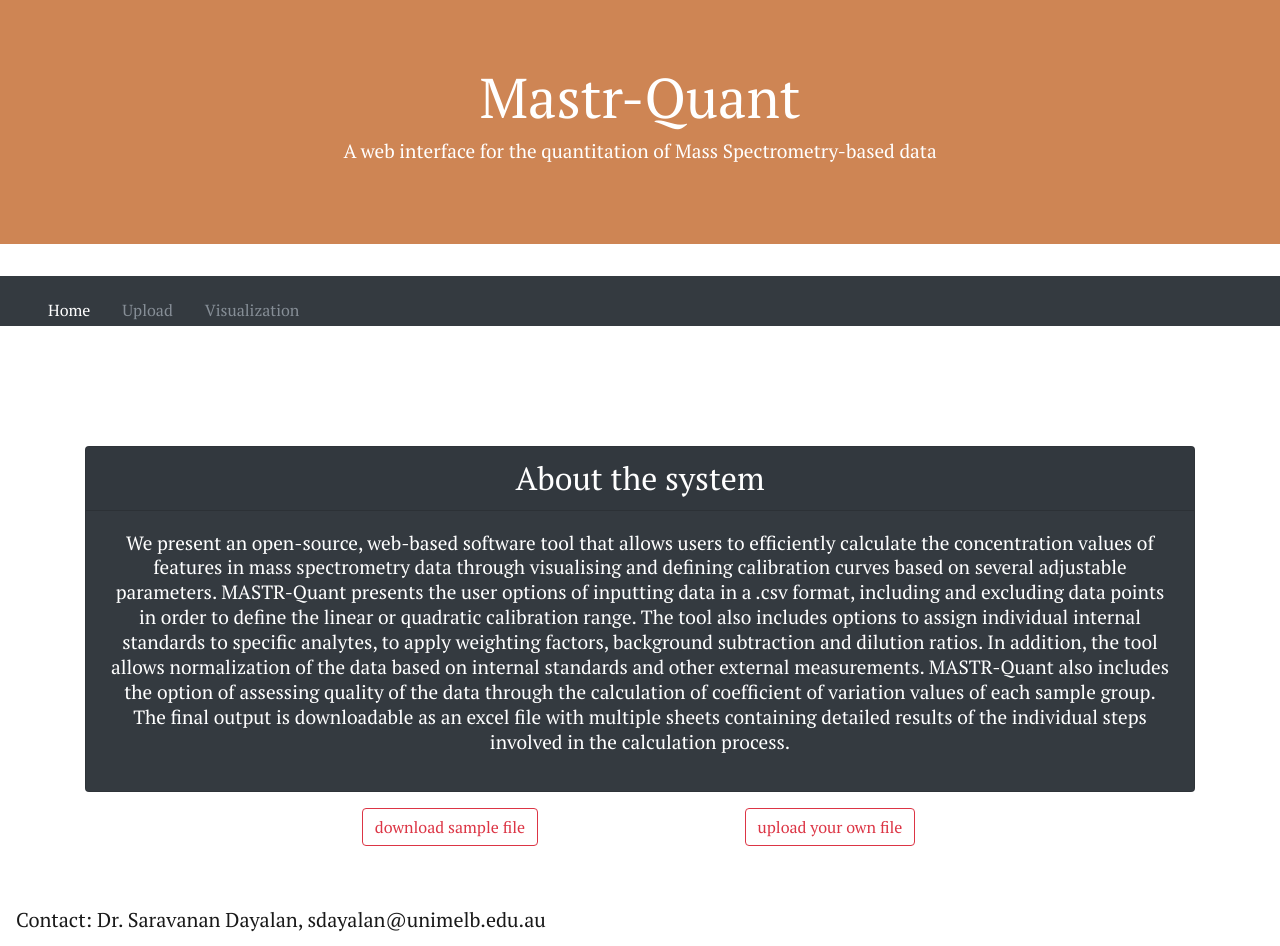
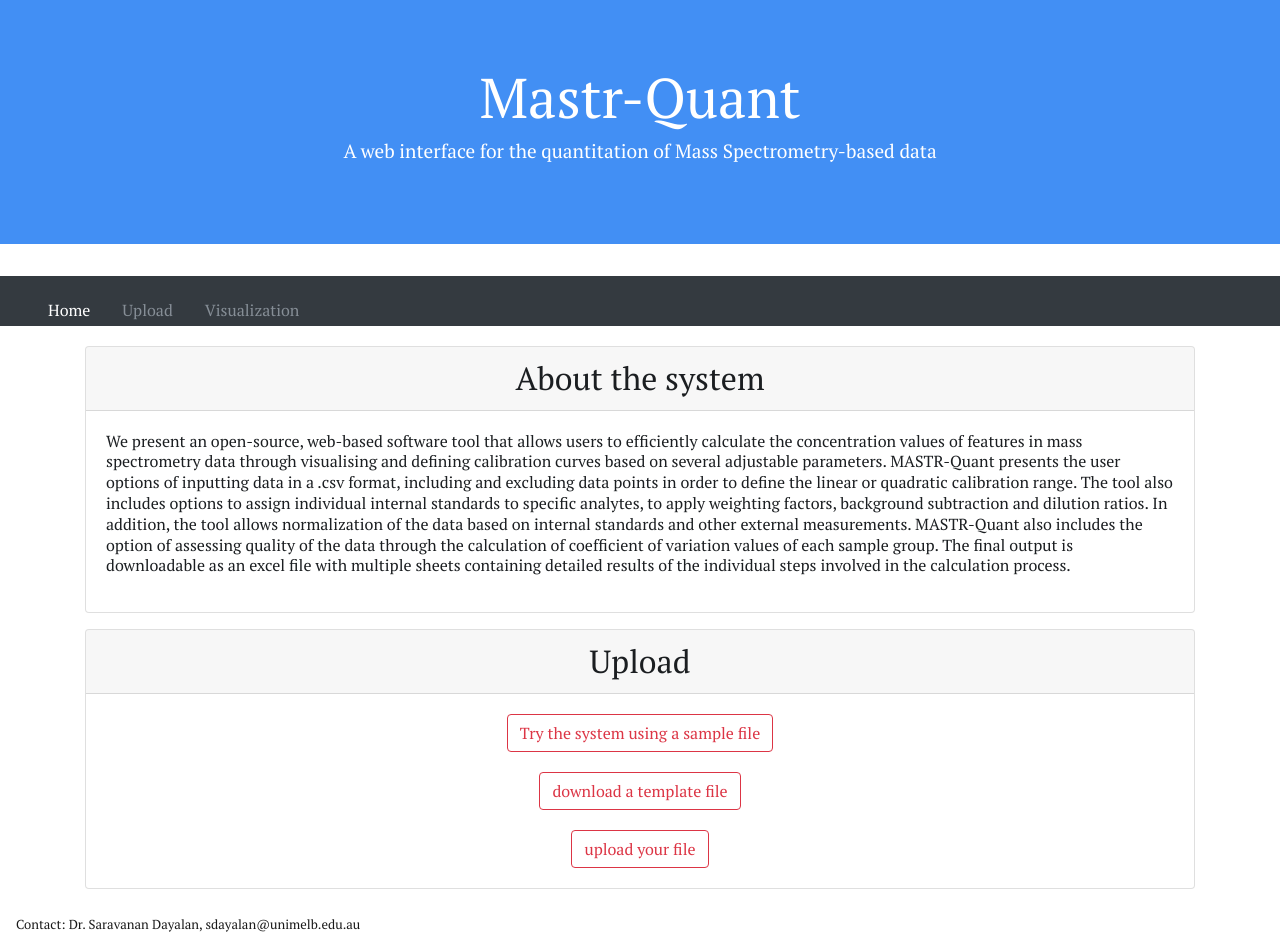
Before and after one commit to uncle-leng/metabio, a Django app: page / in a window 1280 px wide. Run offline with Django 3.2, Linux system fonts and the light colour scheme; some libraries are stand-ins or nearby versions.

Commit message:
final final

```diff
--- a/metabioapp/conc.py
+++ b/metabioapp/conc.py
@@ -17,6 +17,8 @@ def normalise_self(is_list):
         is_list[i] /= min_val
 
 def cal_equation(y, equation, origin):
+    if y == 0:
+        return 0
     if origin == 'default':
         if len(equation) == 2:
             return (y - equation[0]) / equation[1]
--- a/static/css/main_page.css
+++ b/static/css/main_page.css
@@ -82,6 +82,8 @@
 
 }
 
+
+
 #sidebar {
         min-width: 250px;
         max-width: 250px;
--- a/templates/main_page.html
+++ b/templates/main_page.html
@@ -25,8 +25,8 @@
 <body style="font-family: 'PT Serif', serif">
 <!--<div id="particles"> </div>-->
     <div id="header_wrapper">
-        <div class="jumbotron jumbotron-fluid" style="background-color: #ce8554;">
-            <h1 class="display-4" style=" text-align: center;background-color: #ce8554">Mastr-Quant</h1>
+        <div class="jumbotron jumbotron-fluid" style="background-color: #428ff4;">
+            <h1 class="display-4" style=" text-align: center;background-color: #428ff4">Mastr-Quant</h1>
             <p style="text-align: center; font-size: 120%">A web interface for the quantitation of Mass Spectrometry-based data</p>
         </div>
 
@@ -37,11 +37,9 @@
          {% if home %}
 
             <nav class="navbar navbar-dark">
-
                 <a class="nav-link active" href="" style="color: white">Home</a>
                 <a class="nav-link disabled" href="#">Upload</a>
                 <a class="nav-link disabled" href="#">Visualization</a>
-
             </nav>
          {% endif %}
 
@@ -66,33 +64,48 @@
         <div class="right" style="color: #1b1e21">
                     {% if home %}
                         <!--<h1 class="introduction_text">Introduction</h1>-->
-                        <div class="container">
-                            <div class="card text-white bg-dark mb-3">
+                        <div class="container" style="margin-top: -100px">
+                            <div class="card mb-3">
                                 <h2 class="card-header">About the system</h2>
                                 <div class="card-body">
-                                    <p>We present an open-source, web-based software tool that allows users to efficiently calculate the concentration values of features in mass spectrometry data through visualising and defining calibration curves based on several adjustable parameters. MASTR-Quant presents the user options of inputting data in a .csv format, including and excluding data points in order to define the linear or quadratic calibration range. The tool also includes options to assign individual internal standards to specific analytes, to apply weighting factors, background subtraction and dilution ratios. In addition, the tool allows normalization of the data based on internal standards and other external measurements. MASTR-Quant also includes the option of assessing quality of the data through the calculation of coefficient of variation values of each sample group. The final output is downloadable as an excel file with multiple sheets containing detailed results of the individual steps involved in the calculation process.</p>
+                                    <p style="text-align: left; font-size: medium">We present an open-source, web-based software tool that allows users to efficiently calculate the concentration values of features in mass spectrometry data through visualising and defining calibration curves based on several adjustable parameters. MASTR-Quant presents the user options of inputting data in a .csv format, including and excluding data points in order to define the linear or quadratic calibration range. The tool also includes options to assign individual internal standards to specific analytes, to apply weighting factors, background subtraction and dilution ratios. In addition, the tool allows normalization of the data based on internal standards and other external measurements. MASTR-Quant also includes the option of assessing quality of the data through the calculation of coefficient of variation values of each sample group. The final output is downloadable as an excel file with multiple sheets containing detailed results of the individual steps involved in the calculation process.</p>
                                 </div>
                             </div>
                         </div>
                         <div class="container">
-                            <div class="row">
-                                <form class="col-md-4 offset-2" name="download_sample" method="post">
+                            <!--<div class="row"> -->
+                            <div class="card mb-3">
+                                <h2 class="card-header">Upload</h2>
+
+                                <form name="try" method="post">
+                                    {% csrf_token %}
+                                    <input type="text" value="try" name="try" style="display: none">
+                                    <input type="submit" value="Try the system using a sample file" class="btn btn-outline-danger" style="margin-top: 20px">
+                                </form>
+
+                                <form name="download_sample" method="post">
                                     {% csrf_token %}
                                     <input type="text" value="download_sample" name="download_sample" style="display: none">
-                                    <input type="submit" id="download_sample" value="download sample file" class="btn btn-outline-danger">
+                                    <input type="submit" id="download_sample" value="download a template file" class="btn btn-outline-danger"  style="margin-top: 20px">
                                 </form>
 
-                                <form class="col-md-4" name="upload_your_own_file" method="post">
+
+
+                                <form name="upload_your_own_file" method="post">
                                     {% csrf_token %}
-                                    <input type="text" value="upload_your_own_file" name="upload_your_own_file" style="display: none">
-                                    <input type="submit" id="upload_your_own_file" value="upload your own file" class="btn btn-outline-danger">
+                                    <input type="text" value="upload_your_own_file" name="upload_your_own_file" style="display: none;">
+                                    <input type="submit" id="upload_your_own_file" value="upload your file" class="btn btn-outline-danger"  style="margin-top: 20px; margin-bottom: 20px">
                                 </form>
+
+
+
+
                             </div>
                         </div>
                     {% endif %}
 
                     {% if upload %}
-                         <h1 class="introduction_text">Try our sample file</h1>
+                         <!--<h1 class="introduction_text">Try our sample file</h1>
 
                          <form name="try" method="post">
                             {% csrf_token %}
@@ -100,9 +113,9 @@
                             <input type="submit" value="try" class="btn btn-outline-danger">
                          </form>
 
-                        <h1 class="introduction_text"><br /> OR <br /></h1>
+                        h1 class="introduction_text"><br /> OR <br /></h1>-->
 
-                        <h1 class="introduction_text">Upload your own file</h1>
+                        <h1 class="introduction_text" style="margin-top: -100px">Upload your own file</h1>
 
                         <div class="form-group">
 
@@ -129,6 +142,25 @@
                             </form>
 
                          </div>
+
+                        <div class="card mb-3">
+                                <h2 class="card-header">Upload Notes</h2>
+                                <div class="card-body">
+                                    <p style="text-align: left; font-size: medium">
+                                        * Download the template csv file and update your data in it. <br/>
+                                        * Make sure there are no spaces in the metabolite names. <br/>
+                                        * The Standard samples are named as 'S' in the 'Group' column.<br/>
+                                        * Reagent blank samples are named as 'R' in the 'Group' column.<br/>
+                                        * Enter 0 in the 'std_replicate' column if there are no replicates for Standards.<br/>
+                                        * Enter 0 in the 'Concentration' column for all samples except the Standards.<br/>
+                                        * Enter 1 in the 'NF' (normalising factor) if there are no external numerical measure to normalise to. <br/>
+                                        * Enter 1 if there is no dilution value.<br/>
+                                        * Label the internal standard columns with 'IS_xxxx', where xxxx is the name of the metabolite.<br/>
+                                    </p>
+                                </div>
+                            </div>
+                        </div>
+
                     {% endif %}
 
                     {% if visualization %}
@@ -179,7 +211,40 @@
 
                         </div>
 
-                        <div class="container" style="margin-left: 0; margin-right: 0">
+                        <div class="card" style="margin-top: -100px">
+                          <div class="card-header">
+                            How to use the system
+                          </div>
+
+                        </div>
+
+                        <div style="height: 200px; width: 90%; overflow-y: scroll; border: #1b1e21; margin-left: auto; margin-right: auto">
+                            <p style="text-align: left; font-size: medium"><b>Step 1</b><br/>
+
+Select the metabolite to visualize its concentration curve. Data points on the graph can be selected or deselected by clicking on them. The calculated concentrations are reflected in the table dynamically upon selection/deselection.<br />
+
+                                  <b>Step 2</b><br />
+
+Select an internal standard and assign to the metabolite by clicking on "assign". Clicking on an internal standard changes the graph to show the values after internal standard normalisation.<br />
+
+If a single internal standard needs to be assigned to all metabolties, click on "assign all".<br />
+
+The assigned internal standards to metabolites can be reset by clicking on "cancel all".<br />
+
+All along this process, data points on the graph can be selected or deselected by clicking on them.The calculated concentrations are reflected in the table dynamically upon selection/deselection.<br />
+
+                                  <b>Step 3</b><br />
+
+Finalise the concentration curve by setting the parameter "Type", "Origin" and "Weight" and click "Confirm Regression"<br />
+Clicking on "RB Subtraction" shows the graph after subtracting the reagent blank.<br />
+
+                                  <b>Step 4</b><br />
+
+Finalise the data points for each metabolite and assign internal standard if any.<br />
+Click on "Confirm" to generate the output file.<br /></p></p>
+                        </div>
+
+                        <div class="container" style="margin-left: 0; margin-right: 0; margin-top: 20px">
                             <div class="row">
 
                                 <div class="col-2" id="dataY_wrapper">
@@ -219,7 +284,7 @@
                                         </table>
                                         <input type="button" id="assign" value="assign" class="btn btn-outline-success">
                                         <input type="button" id="assign_all" value="assign all" class="btn btn-outline-warning" style="margin-top: 20px">
-                                        <input type="button" id="cancel_all" value="cancel all" class="btn btn-outline-danger" style="margin-top: 20px">
+                                        <input type="button" id="cancel_all" value="reset all" class="btn btn-outline-danger" style="margin-top: 20px">
                                 </div>
                                 <div class="col-8" id="chart_wrapper">
 
@@ -249,7 +314,7 @@
                                             <span class="checkbox-icon-wrapper">
                                               <span class="checkbox-icon glyphicon glyphicon-ok"></span>
                                             </span>
-                                            RBS
+                                            RB subtraction
                                           </label>
                                         <!--</div>-->
 
@@ -266,7 +331,7 @@
                 </div>
                 </div>
        <nav class="navbar fixed-bottom navbar-light bg-white bg-trans">
-        <a class="navbar-brand" href="#">Contact: Dr. Saravanan Dayalan, sdayalan@unimelb.edu.au</a>
+        <a class="navbar-brand" href="#" style="font-size: small">Contact: Dr. Saravanan Dayalan, sdayalan@unimelb.edu.au</a>
     </nav>
 
 
@@ -368,6 +433,11 @@
             //var new_data = originData_to_checkboxData(data, checkboxes);
             var dataY = get_selected_metabolo();
             draw_chart(data, 'Concentration', dataY);
+        });
+
+        $('#new_upload').on('click', function() {
+            alert('asdasd');
+            $('#upload_your_own_file').click();
         });
         $('#show_result').on('click', function() {
             var IS_nor;
```
